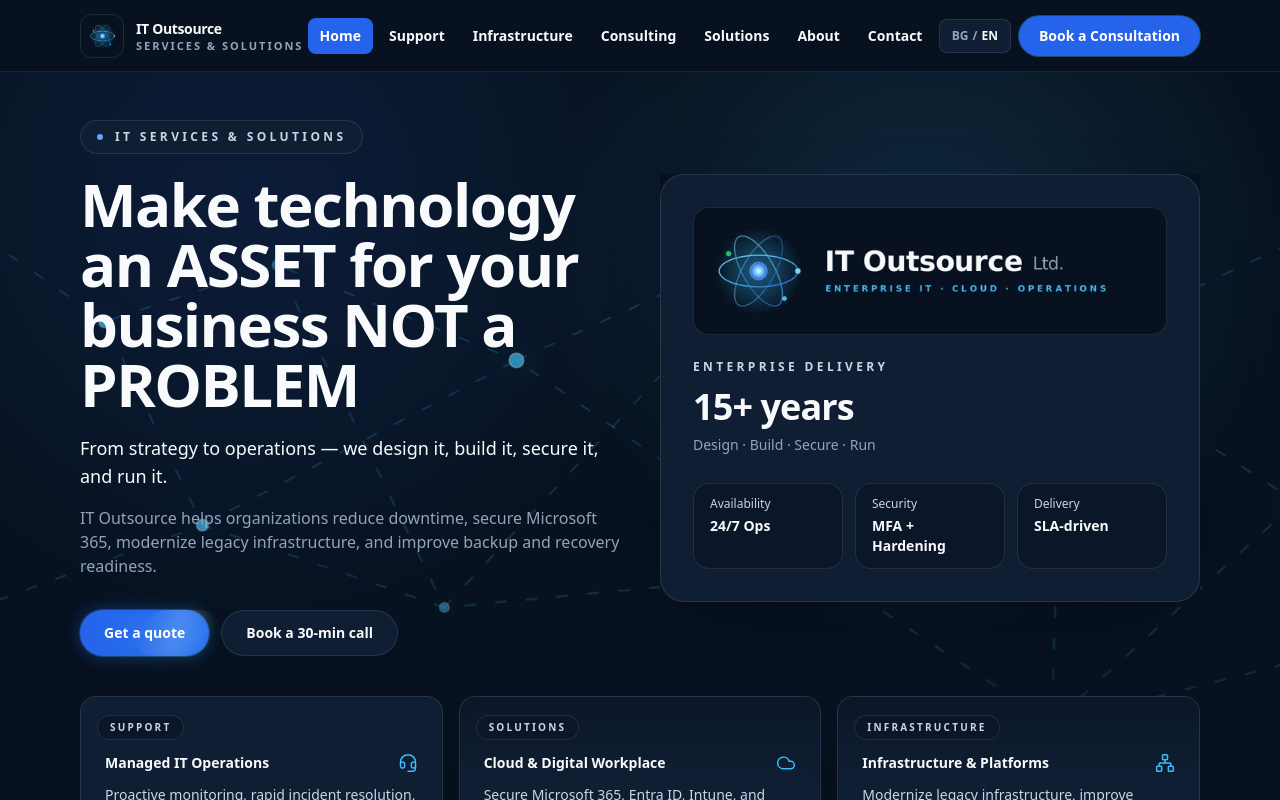
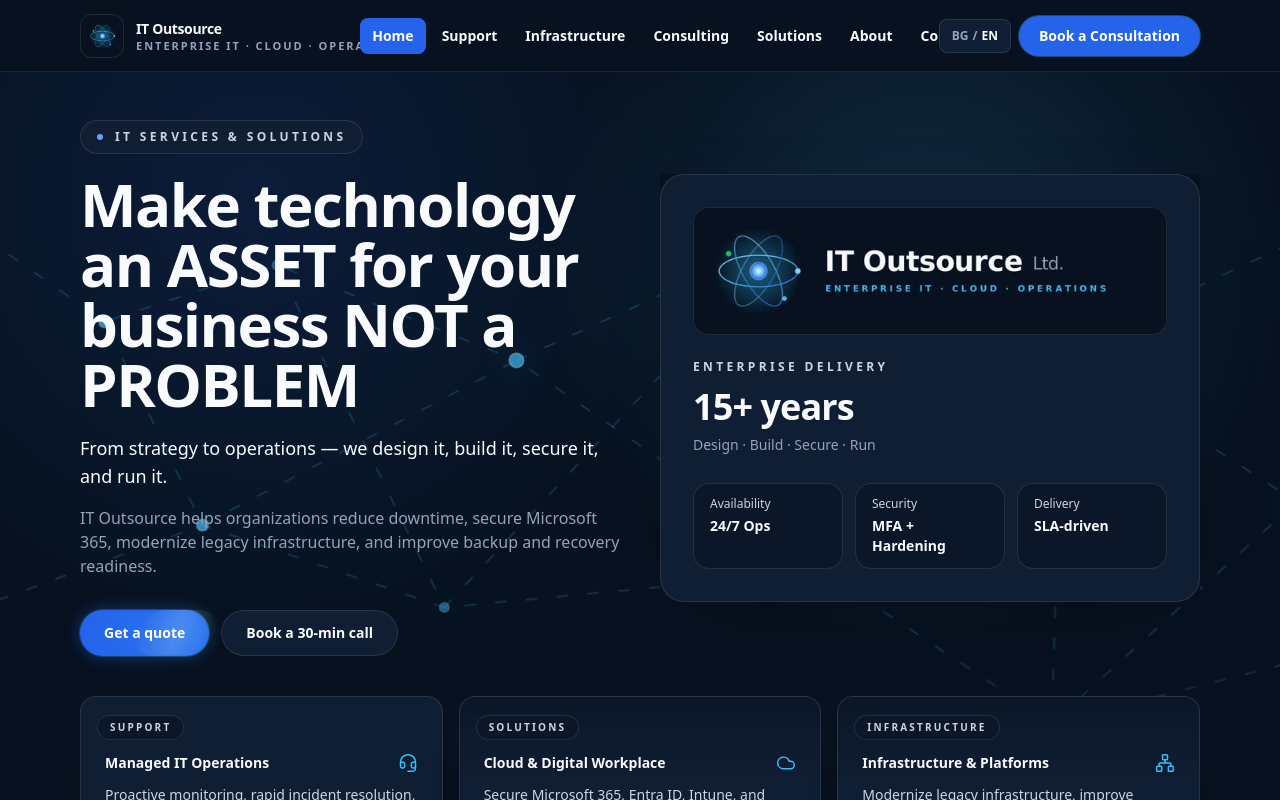
Before and after one commit to gushterovstefan/itosite, a React (Vite) app in the folder website/: page / in a window 1280 px wide. Shown: the top 800 px of the page. Built offline with nearby package versions, Linux system fonts and the light colour scheme.

Commit message:
Update navbar brand tagline

```diff
--- a/website/src/components/Navbar.jsx
+++ b/website/src/components/Navbar.jsx
@@ -98,7 +98,7 @@
           </span>
           <span className="hidden leading-tight xl:block">
             <span className="block text-sm font-semibold tracking-tight text-[#F8FAFC]">IT Outsource</span>
-            <span className="block text-[11px] font-semibold uppercase tracking-[0.18em] text-[#94A3B8]">Services & Solutions</span>
+            <span className="block text-[11px] font-semibold uppercase tracking-[0.18em] text-[#94A3B8]">Enterprise IT · Cloud · Operations</span>
           </span>
         </Link>
 
```
